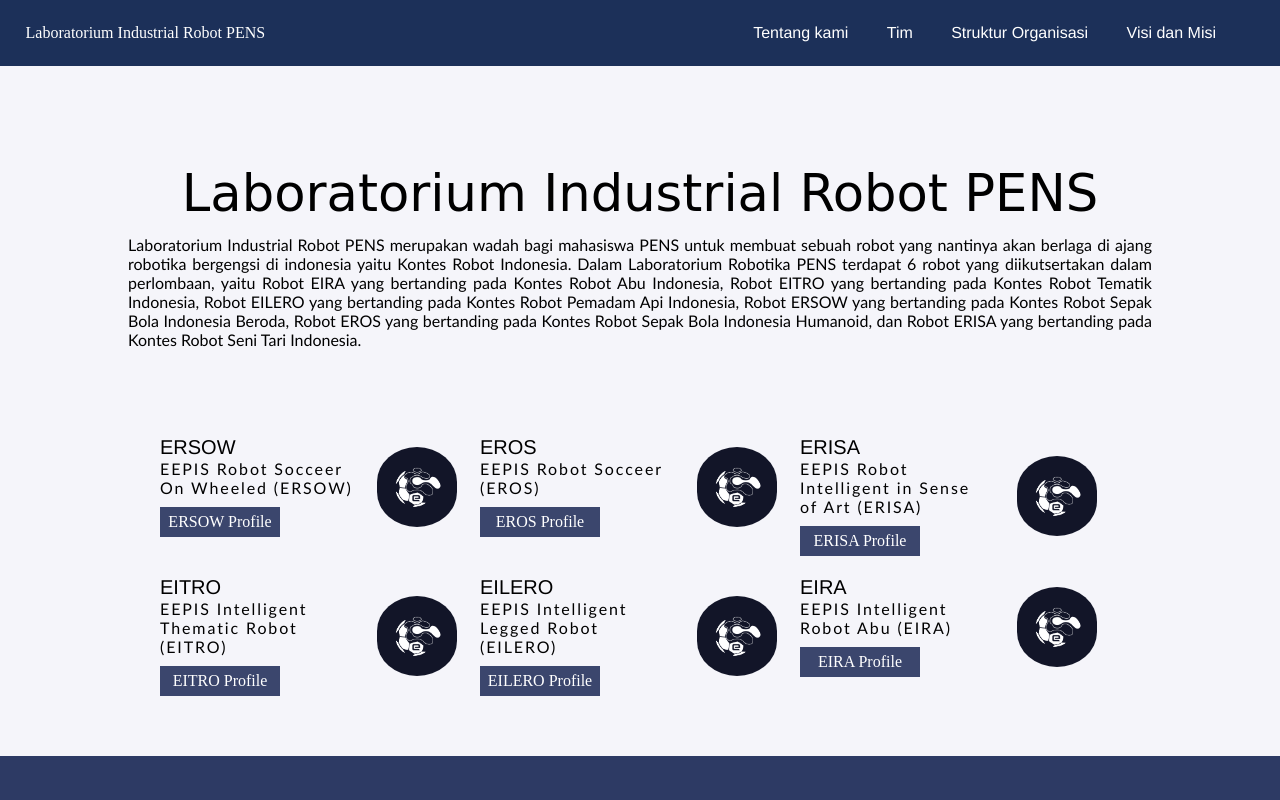
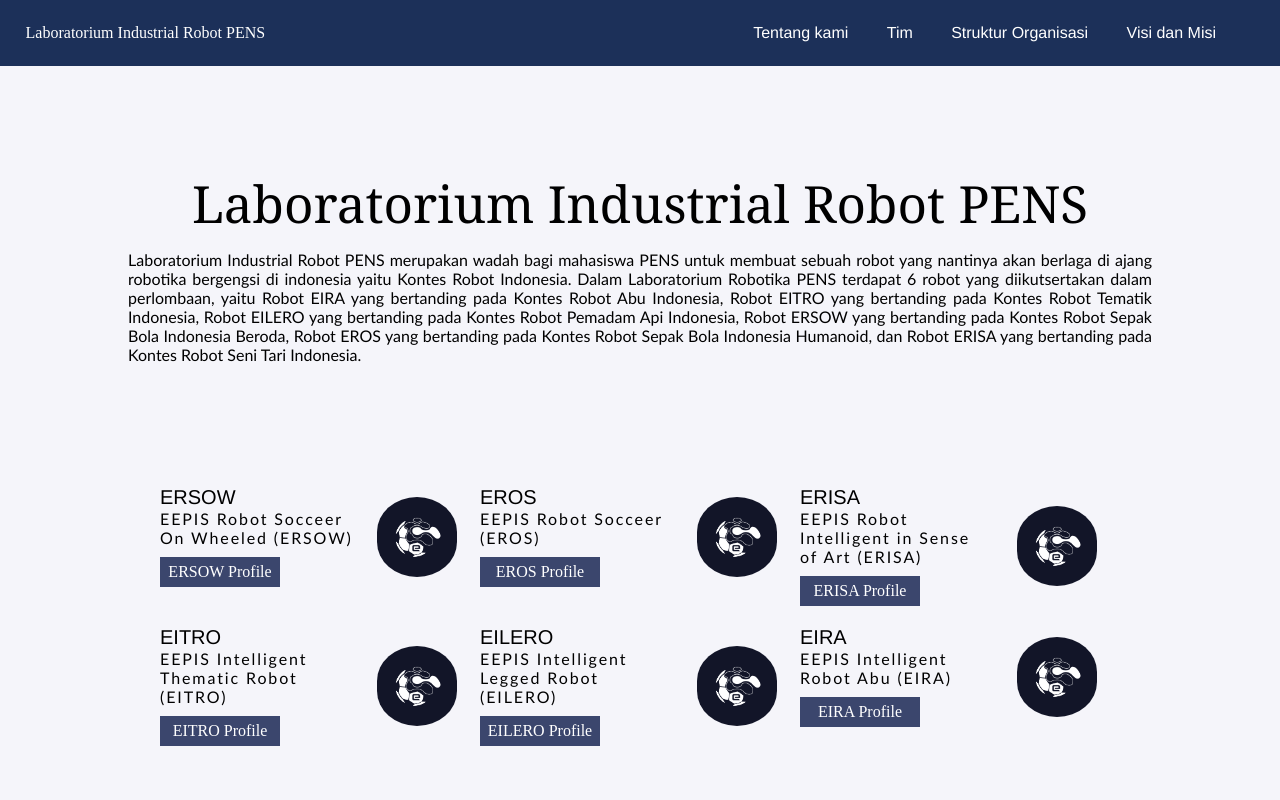
Before and after one commit to vandevee3/labrobotpens, a plain HTML site: page index.html in a window 1280 px wide. Shown: the top 800 px of the page. Drawn offline with Linux system fonts and the light colour scheme.

Commit message:
memperbaiki font size

```diff
--- a/index.css
+++ b/index.css
@@ -36,7 +36,7 @@
     color: black;
     text-decoration-line:none ;
     font-family: 'Franklin Gothic Medium', 'Arial Narrow', Arial, sans-serif;
-    font-size: 1rem;
+    font-size: '2%';
     color : white;
 }
 
@@ -47,13 +47,14 @@
 }
 
 .aboutLab{
-    margin-top: 30px;
+    margin-top: 5vh;
     display : flex;
     justify-content: center;
     flex-direction: column;
     text-align: center;
     flex : 0.72;
     height: 40vh;
+    margin-bottom: 5vh;
 }
 
 .pictAbout{
@@ -61,7 +62,7 @@
 }
 
 .aboutTitle {
-    font-family: cursive;
+    font-family: Cambria, Cochin, Georgia, Times, 'Times New Roman', serif;
     font-size: 4vw;
 }
 
@@ -69,6 +70,7 @@
     margin-top : 1%;
     padding-left: 10%;
     padding-right: 10%;
+    font-size: 1vw * 2;
     text-align:justify;
     font-family: 'Trebuchet MS', 'Lucida Sans Unicode', 'Lucida Grande', 'Lucida Sans', Arial, sans-serif;
 
```
